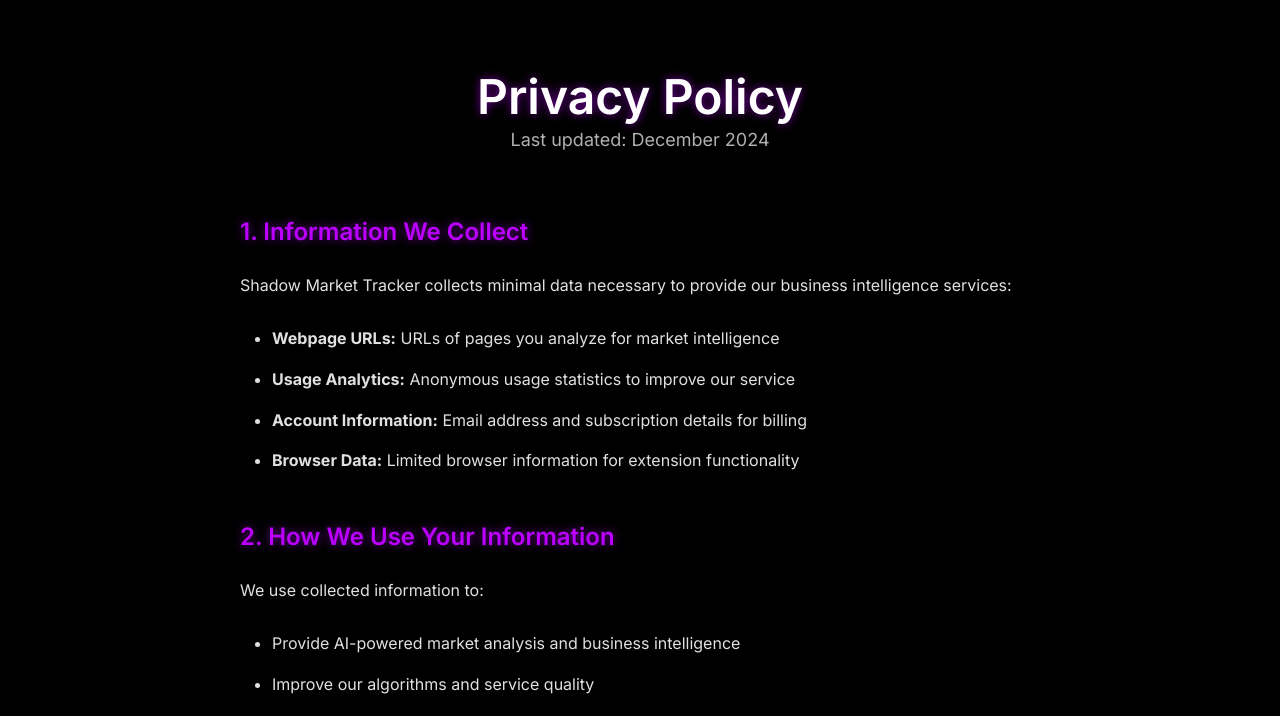
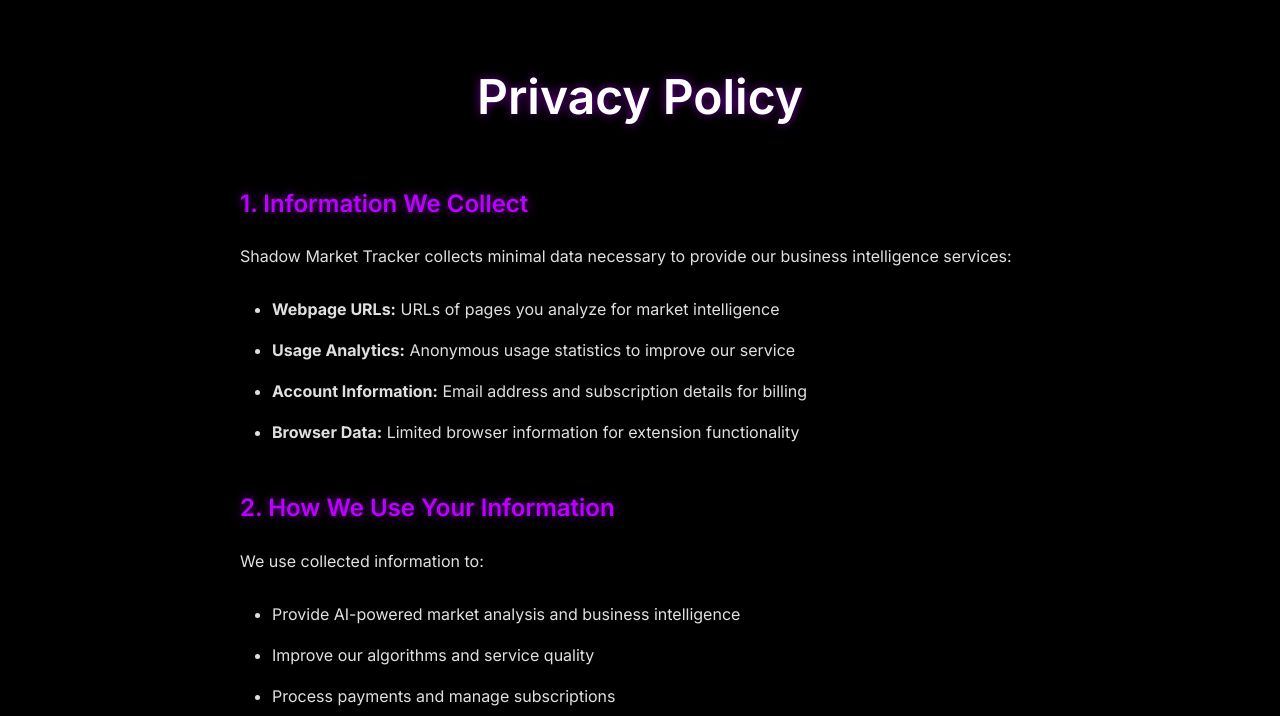
Before and after one commit to Cardinal-coding-production/shadow-market-tracker-website, a plain HTML site: page privacy.html in a window 1280 px wide. Shown: the part 76-792 px from the top of the page. Drawn offline with Linux system fonts and the light colour scheme.

Commit message:
Remove 'Last updated' from privacy policy

```diff
--- a/privacy.html
+++ b/privacy.html
@@ -34,7 +34,6 @@
         <div class="container">
             <div class="legal-header">
                 <h1>Privacy Policy</h1>
-                <p class="legal-updated">Last updated: December 2024</p>
             </div>
 
             <div class="legal-body">
```
